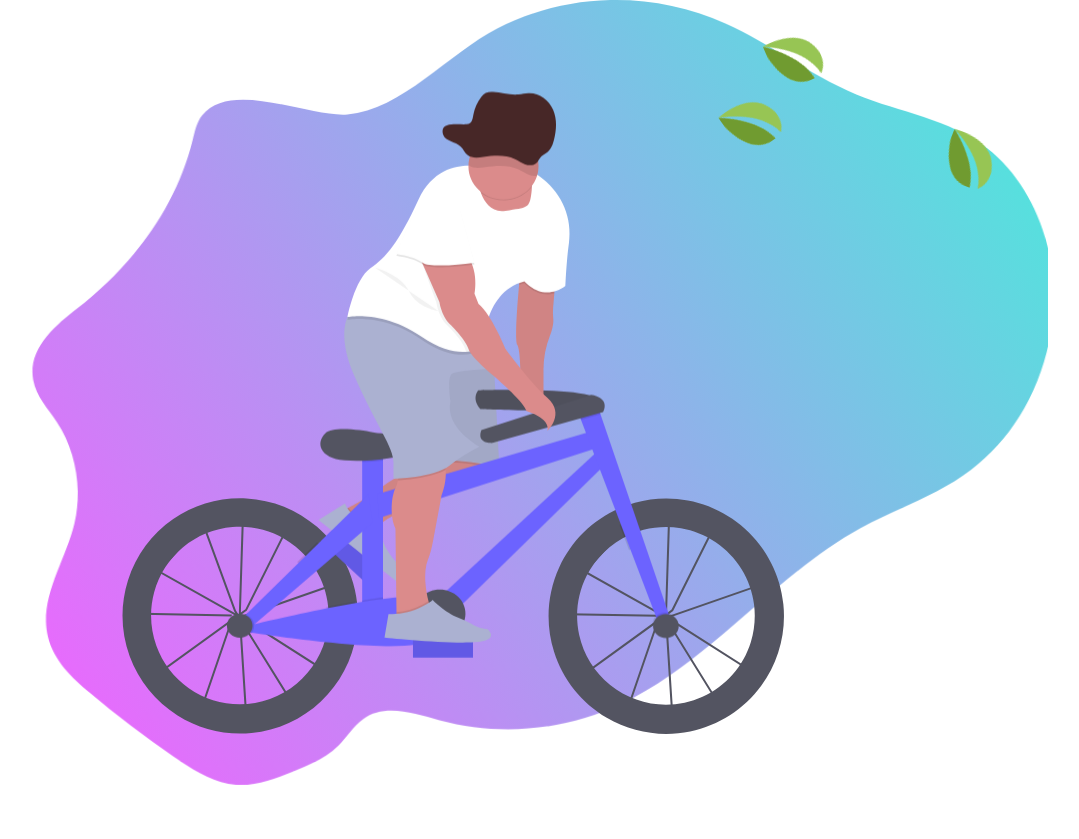
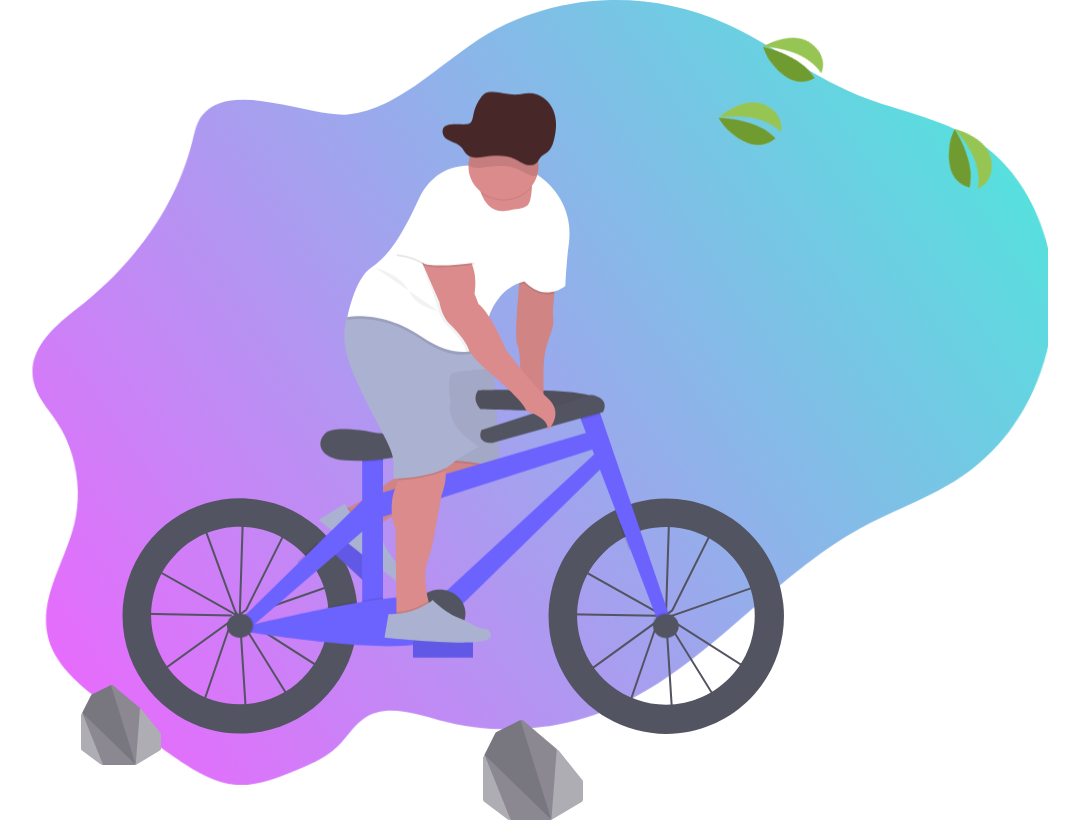
Before and after one commit to LittleCado/web-labs-vmazhaev, a plain HTML site: page lab6/index.html in a window 1280 px wide. Shown: the whole page, without its empty margins (121-1200 px from the left). Drawn offline with Linux system fonts and the light colour scheme.

Commit message:
Add stones ant their animation

```diff
--- a/lab6/index.html
+++ b/lab6/index.html
@@ -88,8 +88,10 @@
         </defs>
         </svg>
 
-        <img class="leaf leaf1" src="leaf.svg" alt="">
-        <img class="leaf leaf2" src="leaf.svg" alt="">
-        <img class="leaf leaf3" src="leaf.svg" alt="">
+        <img class="leaf leaf1" src="leaf.svg" alt="leaf">
+        <img class="leaf leaf2" src="leaf.svg" alt="leaf">
+        <img class="leaf leaf3" src="leaf.svg" alt="leaf">
+        <img class="stone stone1" src="stone.svg" alt="stone">
+        <img class="stone stone2" src="stone.svg" alt="stone">
 </body>
 </html>
--- a/lab6/style.css
+++ b/lab6/style.css
@@ -29,6 +29,7 @@ body{
     animation: bg 3s ease-in-out infinite alternate;
 }
 
+/* leaf ///////////////////////////////////*/
 .leaf{
     position: absolute;
     width: 50px;
@@ -49,6 +50,24 @@ body{
     animation-duration: 4s;
     top: 120px;
 }
+/* leaf ///////////////////////////////////*/
+
+/* stone ///////////////////////////////////*/
+.stone{
+    position: absolute;
+    animation: stone 2s linear infinite;
+}
+.stone1{
+    width: 100px;
+    top: 720px;
+}
+.stone2{
+    top: 685px;
+    width: 80px;
+    animation-delay: -.6s;
+}
+/* stone ///////////////////////////////////*/
+
 
 @keyframes wheel{
     from{
@@ -96,3 +115,12 @@ body{
         right: 100%;
     }
 }
+
+@keyframes stone{
+    from{
+        right: -10%;
+    }
+    to{
+        right: 100%;
+    }
+}
```
Also changed, not shown: lab6/stone.svg (added).
